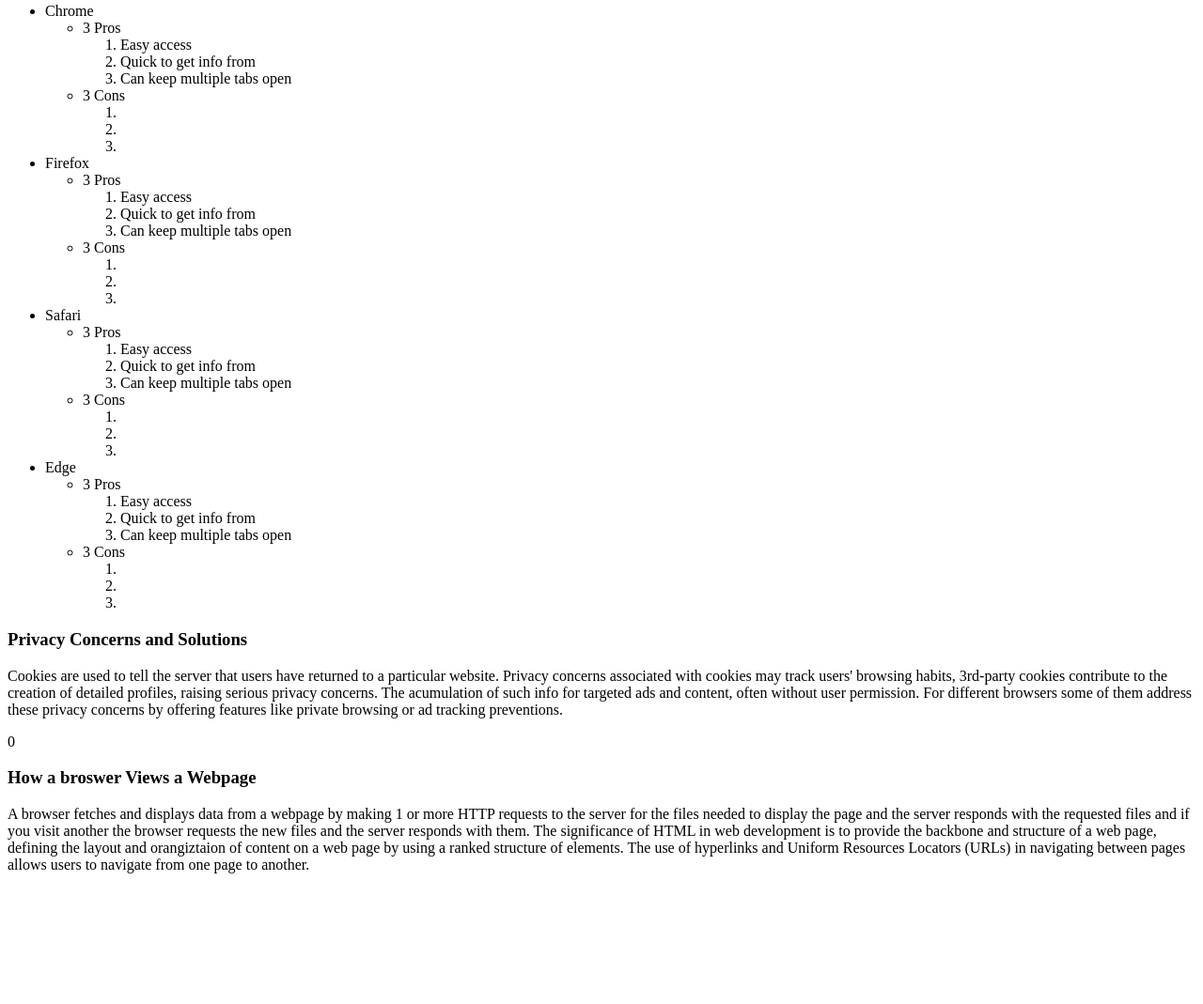
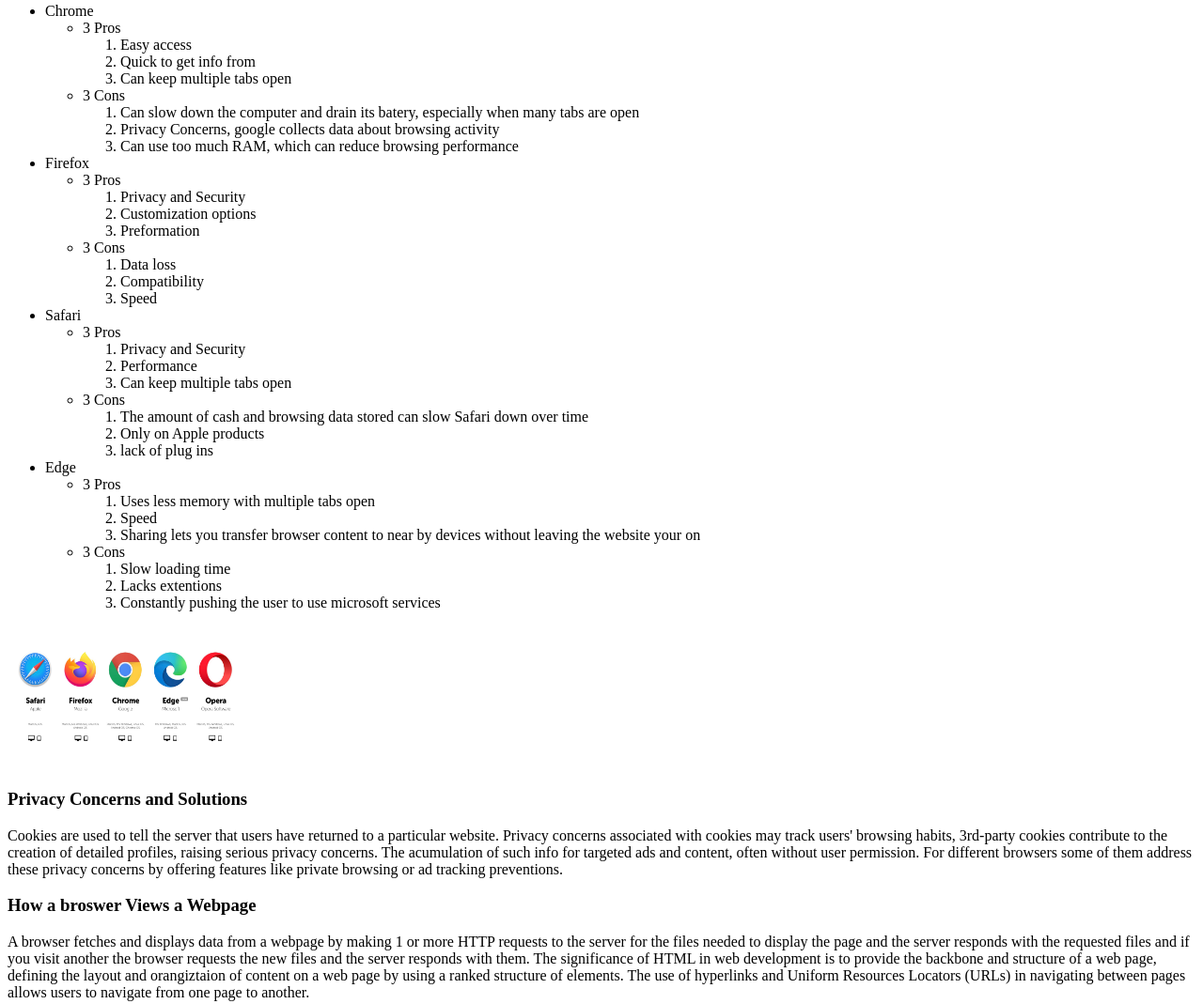
Before and after one commit to isabelsoi/HeinzWebDesignSummer24, a plain HTML site: page Unit 1/webBrowser.html in a window 1280 px wide. Shown: the part 350-1419 px from the top of the page at 94% size. Before the commit the page ends 1296 px from the top, so only its background shows below. Drawn offline with Linux system fonts and the light colour scheme.

Commit message:
Unit 1 WebBrowser project

```diff
--- a/Unit 1/webBrowser.html
+++ b/Unit 1/webBrowser.html
@@ -1,12 +1,15 @@
 <!DOCTYPE html>
 <html>
+
 <head>
-       <title>Example</title>
+    <title> HTML Unit Project Web Browser </title>
 </head>
 
 <body>
     <h1> Web Browsers </h1>
 
+
+    <div>
 
         <h3> Intro to Browsers </h3>
         <p>
@@ -20,7 +23,9 @@
             experience.
         </p>
 
+    </div>
 
+    <div>
 
         <h3> How browsers work </h3>
         <p>
@@ -33,8 +38,9 @@
             experience.
         </p>
 
+    </div>
 
-
+    <div>
         <h3> Browser Analysis </h3>
         <h5> Pro and Cons of Common Browsers </h5>
         <ul>
@@ -50,9 +56,12 @@
             <ul>
                 <li> 3 Cons </li>
                 <ol>
-                <li>  </li>
-                <li>  </li>
-                <li>  </li>
+                    <li> Can slow down the computer and drain its batery,
+                        especially when many tabs are open </li>
+                    <li> Privacy Concerns, google collects data about
+                        browsing activity </li>
+                    <li> Can use too much RAM, which can reduce browsing
+                        performance </li>
                 </ol>
             </ul>
 
@@ -60,55 +69,66 @@
             <ul>
                 <li> 3 Pros </li>
                 <ol>
-                <li> Easy access </li>
-                <li> Quick to get info from </li>
+                    <li> Privacy and Security </li>
+                    <li> Customization options </li>
+                    <li> Preformation </li>
+                </ol>
+            </ul>
+            <ul>
+                <li> 3 Cons </li>
+                <ol>
+                    <li> Data loss </li>
+                    <li> Compatibility </li>
+                    <li> Speed </li>
+                </ol>
+            </ul>
+            <li> Safari </li>
+            <ul>
+                <li> 3 Pros </li>
+                <ol>
+                    <li> Privacy and Security </li>
+                    <li> Performance </li>
                     <li> Can keep multiple tabs open </li>
                 </ol>
             </ul>
             <ul>
                 <li> 3 Cons </li>
                 <ol>
-                <li>  </li>
-                <li>  </li>
-                <li>  </li>
-                </ol>
-            </ul>
-            <li> Safari </li>
-            <ul>
-                <li> 3 Pros </li>
-                <ol>
-                <li> Easy access </li>
-                <li> Quick to get info from </li>
-                <li> Can keep multiple tabs open </li>
-                </ol>
-            </ul>
-            <ul>
-                <li> 3 Cons </li>
-                <ol>
-                <li>  </li>
-                <li>  </li>
-                <li>  </li>
+                    <li> The amount of cash and browsing data stored can
+                        slow Safari down over time </li>
+                    <li> Only on Apple products </li>
+                    <li> lack of plug ins </li>
                 </ol>
             </ul>
             <li> Edge </li>
             <ul>
                 <li> 3 Pros </li>
                 <ol>
-                <li> Easy access </li>
-                <li> Quick to get info from </li>
-                <li> Can keep multiple tabs open </li>
+                    <li> Uses less memory with multiple tabs open </li>
+                    <li> Speed </li>
+                    <li> Sharing lets you transfer browser content to
+                        near by devices without leaving the website
+                        your on</li>
                 </ol>
             </ul>
             <ul>
                 <li> 3 Cons </li>
                 <ol>
-                <li>  </li>
-                <li>  </li>
-                <li>  </li>
+                    <li> Slow loading time </li>
+                    <li> Lacks extentions </li>
+                    <li> Constantly pushing the user to use microsoft
+                        services </li>
                 </ol>
             </ul>
 
         </ul>
+
+            <img src="../images/web-browser-img.jpeg" height="150";
+            width="250">
+
+    </div>
+
+    <div>
 
         <h3> Privacy Concerns and Solutions </h3>
         <p> Cookies are used to tell the server that users
@@ -124,7 +144,10 @@
             browsing or ad tracking preventions.
         </p>
 
-0
+    </div>
+
+    <div>
+
         <h3> How a broswer Views a Webpage </h3>
         <p> A browser fetches and displays data from a webpage by
             making 1 or more HTTP requests to the server for the
@@ -140,5 +163,9 @@
             (URLs) in navigating between pages allows users to
             navigate from one page to another.
         </p>
+
+    </div>
+
 </body>
+
 </html>
```
Also changed, not shown: Unit 1/images/web-browser-img.jpeg (added), Unit 2/templateCSS.html (renamed from templateCSS.html). Lines whose indentation alone changed are shown as unchanged.
